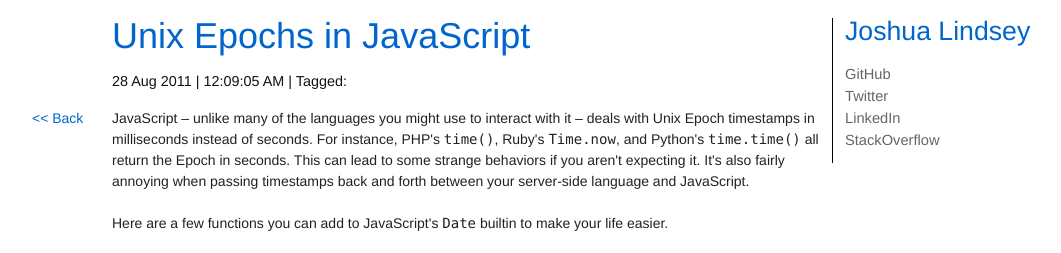
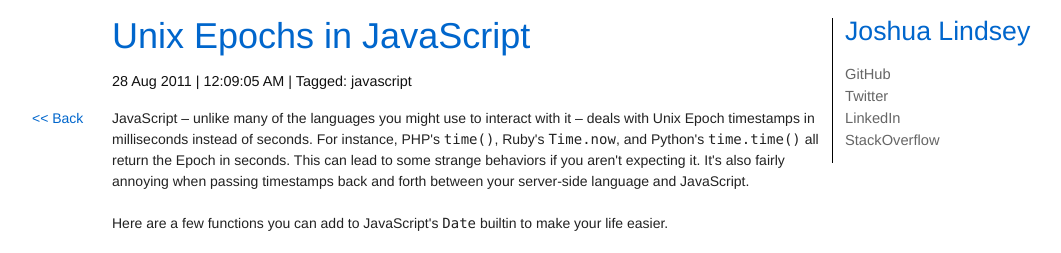
Before and after one commit to jlindsey/blog, a Jekyll site: the page public/2011/08/28/unix-epochs-in-javascript/index.html, which Jekyll copies as it is, in a window 1280 px wide. Shown: the top 253 px of the page, without its empty margins (53-1114 px from the left). Built offline with Jekyll 4.4.1, drawn with Linux system fonts in a browser that asks for light colours; Markdown is read by kramdown in place of the engine named in the settings; comment, search, counter and statistics services are not loaded; grey boxes are pictures that could not be loaded.

Commit message:
Regenerated for Sun Aug 28 00:17:48 EDT 2011

```diff
--- a/public/2011/08/28/unix-epochs-in-javascript/index.html
+++ b/public/2011/08/28/unix-epochs-in-javascript/index.html
@@ -30,7 +30,7 @@
     <div class="container prepend-top">
       <div class="span-18">
         <h1><a class="post-title" href="/2011/08/28/unix-epochs-in-javascript">Unix Epochs in JavaScript</a></h1>
-<h4>28 Aug 2011 | 12:09:05 AM | Tagged: </h4>
+<h4>28 Aug 2011 | 12:09:05 AM | Tagged: javascript</h4>
 <span class="pull-2"><a href="/" class="post-backlink">&lt;&lt; Back</a></span>
 
 <p>JavaScript – unlike many of the languages you might use to interact with it – deals with Unix Epoch timestamps in
```
